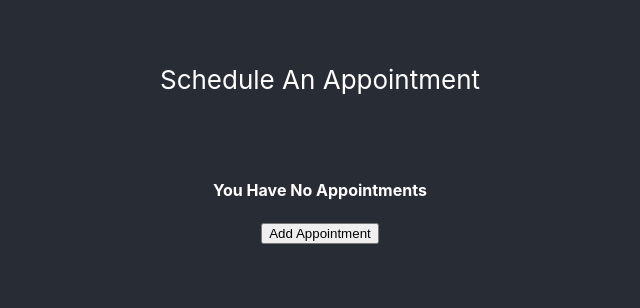
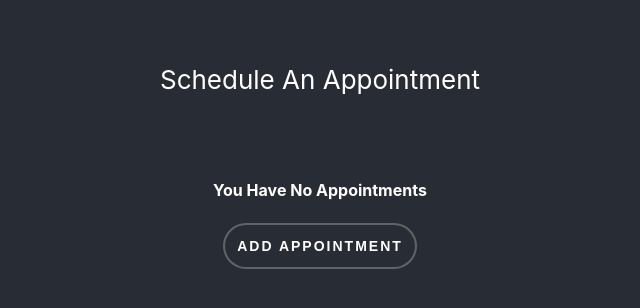
Before and after one commit to brandondorner/appointment-scheduler, a React (Create React App) app: page / in a window 1280 px wide. Shown: the top 308 px of the page, without its empty margins (320-960 px from the left). Built offline with nearby package versions, Linux system fonts and the light colour scheme.

Commit message:
Add Button to open Appointment Form Modal
We now have buttons that will allow us to interact with the appointments form
which is housed inside a Modal.

```diff
--- /dev/null
+++ b/src/components/Appointments/AddAppointmentButton.jsx
@@ -0,0 +1,14 @@
+import { AppointmentsContext } from 'context/AppointmentsContext'
+import { useContext } from 'react'
+
+const AddAppointmentButton = () => {
+  const { setIsFormOpen } = useContext(AppointmentsContext)
+
+  return (
+    <div>
+      <button onClick={() => setIsFormOpen(true)}>Add Appointment</button>
+    </div>
+  )
+}
+
+export default AddAppointmentButton
--- /dev/null
+++ b/src/components/Appointments/AppointmentForm/AppointmentForm.jsx
@@ -0,0 +1,31 @@
+import './index.css'
+import Modal from 'components/Modal/Modal'
+import { AppointmentsContext } from 'context/AppointmentsContext'
+import { useCallback, useContext } from 'react'
+import useCreateAppointments from 'components/Appointments/hooks/useCreateAppointment'
+
+const AppointmentForm = () => {
+  const { appointments, setAppointments, setIsFormOpen } = useContext(AppointmentsContext)
+
+  const onNewAppointment = useCallback(() => {
+    useCreateAppointments({ appointments, setAppointments })
+  }, [appointments, setAppointments])
+
+  return (
+    <Modal>
+      <form>
+        <div className="appt-form-container">
+          <b>Add Appointment</b>
+          <button className="form-button" onClick={() => onNewAppointment()}>
+            Submit
+          </button>
+          <button className="form-button" onClick={() => setIsFormOpen(false)}>
+            Close
+          </button>
+        </div>
+      </form>
+    </Modal>
+  )
+}
+
+export default AppointmentForm
--- /dev/null
+++ b/src/components/Appointments/AppointmentForm/index.css
@@ -0,0 +1,9 @@
+.appt-form-container {
+  display: flex;
+  flex-direction: column;
+  gap: 8px;
+}
+
+.form-button {
+  color: black;
+}
--- a/src/components/Appointments/Appointments.jsx
+++ b/src/components/Appointments/Appointments.jsx
@@ -2,12 +2,15 @@ import './index.css'
 import NoAppointmentsView from 'components/Appointments/NoAppointmentsView'
 import { AppointmentsContext } from 'context/AppointmentsContext'
 import { useContext } from 'react'
+import AddAppointmentButton from 'components/Appointments/AddAppointmentButton'
+import AppointmentForm from 'components/Appointments/AppointmentForm/AppointmentForm'
 
 const Appointments = () => {
-  const { appointments, setAppointments } = useContext(AppointmentsContext)
+  const { appointments, isFormOpen } = useContext(AppointmentsContext)
 
-  return appointments ? (
+  return (
     <div>
+      {appointments.length ? (
         <table>
           <thead>
             <tr>
@@ -21,16 +24,19 @@ const Appointments = () => {
             {appointments.map((appointment) => (
               <tr className="appointments-table-body-row" key={appointment.id}>
                 <th>{appointment.date}</th>
-              <th>{appointment.desciption}</th>
+                <th>{appointment.description}</th>
                 <th>{appointment.location}</th>
                 <th>{appointment.time}</th>
               </tr>
             ))}
           </tbody>
         </table>
-    </div>
       ) : (
         <NoAppointmentsView />
+      )}
+      <AddAppointmentButton />
+      {isFormOpen && <AppointmentForm />}
+    </div>
   )
 }
 
--- a/src/components/Appointments/NoAppointmentsView.jsx
+++ b/src/components/Appointments/NoAppointmentsView.jsx
@@ -1,10 +1,5 @@
 const NoAppointmentsView = () => {
-  return (
-    <div>
-      <h4>You Have No Appointments</h4>
-      <button>Add Appointment</button>
-    </div>
-  )
+  return <h4>You Have No Appointments</h4>
 }
 
 export default NoAppointmentsView
--- a/src/components/Appointments/index.css
+++ b/src/components/Appointments/index.css
@@ -1,8 +1,37 @@
+button {
+  background-color: transparent;
+  border: 1px solid transparent;
+  border-radius: 500px;
+  box-shadow: inset 0 0 0 2px #616467;
+  color: white;
+  cursor: pointer;
+  display: inline-block;
+  font-size: 14px;
+  font-weight: 700;
+  height: 48px;
+  letter-spacing: 2px;
+  line-height: 1;
+  min-width: 160px;
+  outline: none;
+  padding: 16px 14px 18px;
+  text-align: center;
+  text-transform: uppercase;
+  transition-duration: .3s;
+  transition-property: background-color,border-color,color,box-shadow,filter;
+  white-space: normal;
+}
+
+button:hover {
+  background-color: #616467;
+  color: white;
+}
+
 table {
   background: white;
   border-collapse: collapse;
   color: #333;
   font-size: 12px;
+  margin-bottom: 32px;
   width: 80vw;
 }
 
--- a/src/context/AppointmentsContext.jsx
+++ b/src/context/AppointmentsContext.jsx
@@ -3,9 +3,12 @@ import { useState, createContext } from 'react'
 export const AppointmentsContext = createContext()
 
 export const ApointmentsContextProvider = ({ children }) => {
-  const [appointments, setAppointments] = useState()
+  const [appointments, setAppointments] = useState([])
+  const [isFormOpen, setIsFormOpen] = useState(false)
 
   return (
-    <AppointmentsContext.Provider value={{ appointments, setAppointments }}>{children}</AppointmentsContext.Provider>
+    <AppointmentsContext.Provider value={{ appointments, isFormOpen, setAppointments, setIsFormOpen }}>
+      {children}
+    </AppointmentsContext.Provider>
   )
 }
```
Lines whose indentation alone changed are shown as unchanged.
